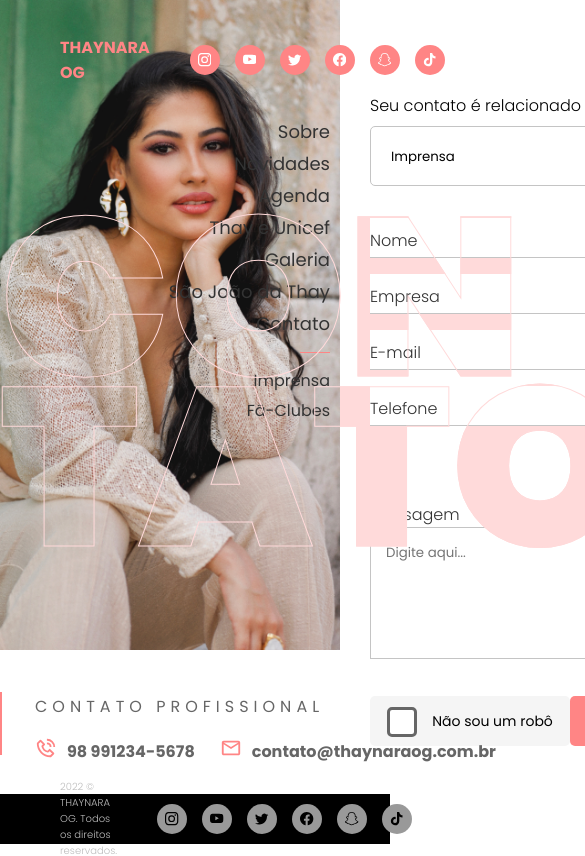
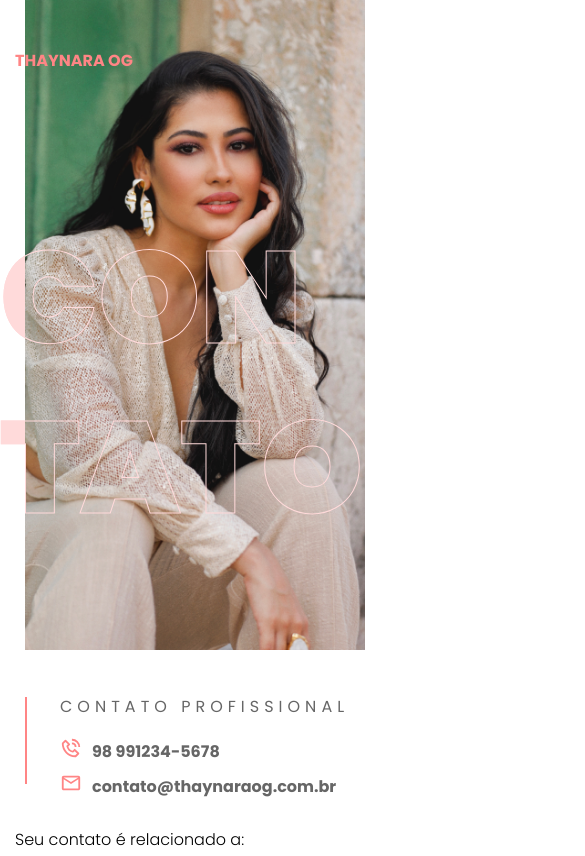
Before and after one commit to gabrielmelogm/maximize, a Next.js app: page / in a window 390 px wide. Shown: the top 856 px of the page, 585 px wide, since content can reach past the window. Built offline with nearby package versions, Linux system fonts and the light colour scheme.

Commit message:
feat(components): adicionado o layout responsivo mobile

```diff
--- a/src/components/Footer/styles.module.scss
+++ b/src/components/Footer/styles.module.scss
@@ -2,10 +2,11 @@
 
 .content {
   width: 100%;
-  height: 3.125rem;
+  min-height: 3.125rem;
   background: $primary-black;
   bottom: 0;
-  display: flex;
+  display: grid;
+  grid-template-columns: repeat(auto-fit, minmax(350px, 1fr));
   align-items: center;
   justify-content: space-between;
   padding: 0px 60px;
@@ -21,6 +22,7 @@
     list-style: none;
     display: flex;
     gap: 15px;
+    margin-left: auto;
   }
 
   button {
@@ -42,3 +44,19 @@
   }
 
 }
+
+@media(max-width: 650px) {
+  .content {
+    padding: 10px 0px;
+
+    .copyright {
+      text-align: center;
+      margin-bottom: 10px;
+    }
+
+    .list {
+      padding: 0;
+      margin: auto;
+    }
+  }
+}
--- a/src/components/Header/styles.module.scss
+++ b/src/components/Header/styles.module.scss
@@ -44,3 +44,13 @@
   }
 
 }
+
+@media(max-width: 650px) {
+  .content {
+    padding: 0px 15px;
+
+    .list {
+      display: none;
+    }
+  }
+}
--- a/src/components/Main/Contact/styles.module.scss
+++ b/src/components/Main/Contact/styles.module.scss
@@ -103,3 +103,32 @@
   }
 
 }
+
+@media(max-width: 650px) {
+  .content {
+
+    .contentImage {
+
+      p {
+        font-size: 130px;
+      }
+
+      p:nth-child(1) {
+        font-size: 130px;
+      }
+
+    }
+
+    .contentFooter {
+
+      .contentContact {
+        flex-direction: column;
+        align-items: flex-start;
+        gap: 2px;
+        width: 100%;
+      }
+
+    }
+
+  }
+}
--- a/src/components/Main/Form/styles.module.scss
+++ b/src/components/Main/Form/styles.module.scss
@@ -246,3 +246,28 @@
   }
 
 }
+
+@media(max-width: 650px) {
+  .content {
+
+    .form {
+      padding-left: 0;
+      padding: 0px 15px;
+      margin-bottom: 30px;
+
+      .contentFooterForm {
+        display: flex;
+        flex-direction: column;
+        align-items: flex-start;
+        margin-top: 0.875rem;
+        gap: 15px;
+
+        .buttonSubmit {
+          width: 100%;
+        }
+
+      }
+
+    }
+  }
+}
--- a/src/components/Main/Sidebar/styles.module.scss
+++ b/src/components/Main/Sidebar/styles.module.scss
@@ -45,3 +45,9 @@
   }
 
 }
+
+@media(max-width: 1300px) {
+  .content {
+    display: none;
+  }
+}
--- a/src/components/Main/styles.module.scss
+++ b/src/components/Main/styles.module.scss
@@ -2,5 +2,5 @@
   width: 100%;
   height: 100%;
   display: grid;
-  grid-template-columns: 1fr 1fr;
+  grid-template-columns: repeat(auto-fit, minmax(350px, 1fr));
 }
```
